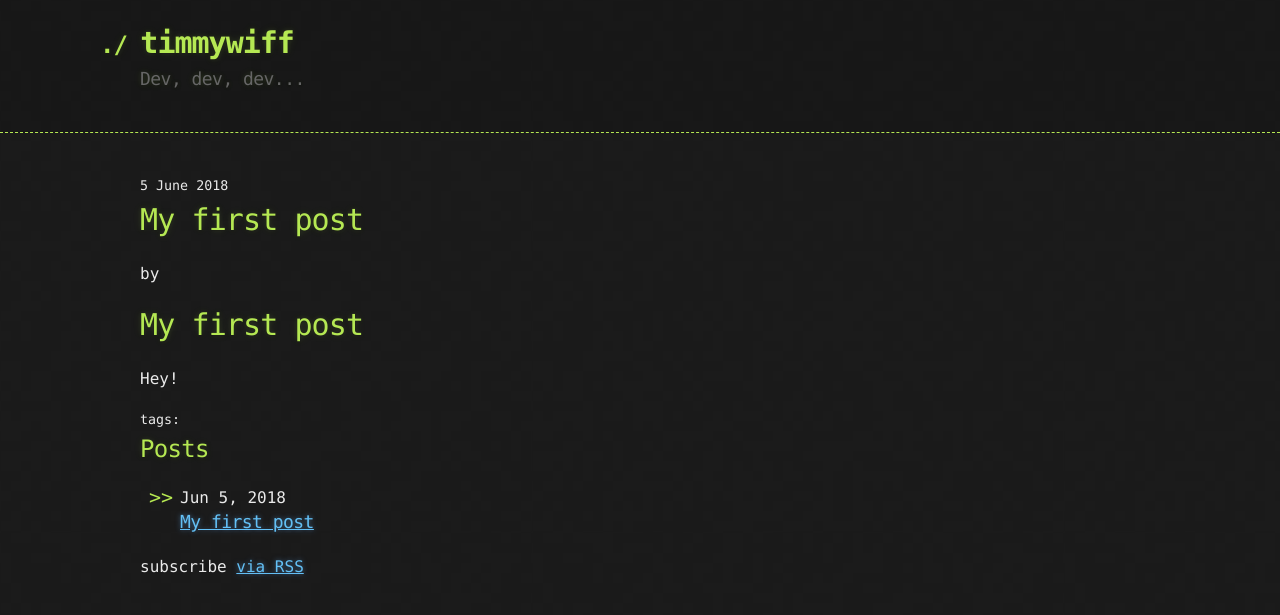
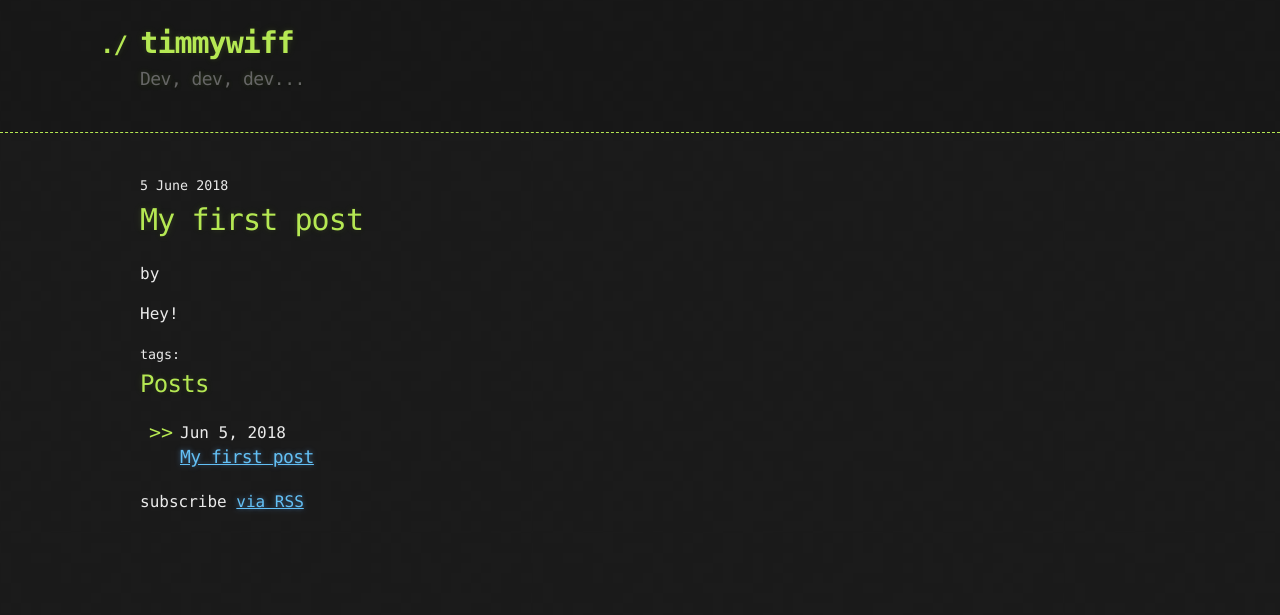
Before and after one commit to timmywiff/timmywiff.github.io, a Jekyll site: the page built from _posts/2018-06-05-my-first-post.md, in a window 1280 px wide. Shown: the top 615 px of the page. Built offline with Jekyll 4.4.1, drawn with Linux system fonts in a browser that asks for light colours.

Commit message:
posts test

```diff
--- a/_posts/2018-06-05-my-first-post.md
+++ b/_posts/2018-06-05-my-first-post.md
@@ -4,6 +4,4 @@ title: "My first post"
 categories: misc
 ---
 
-# My first post
-
 Hey!
```
